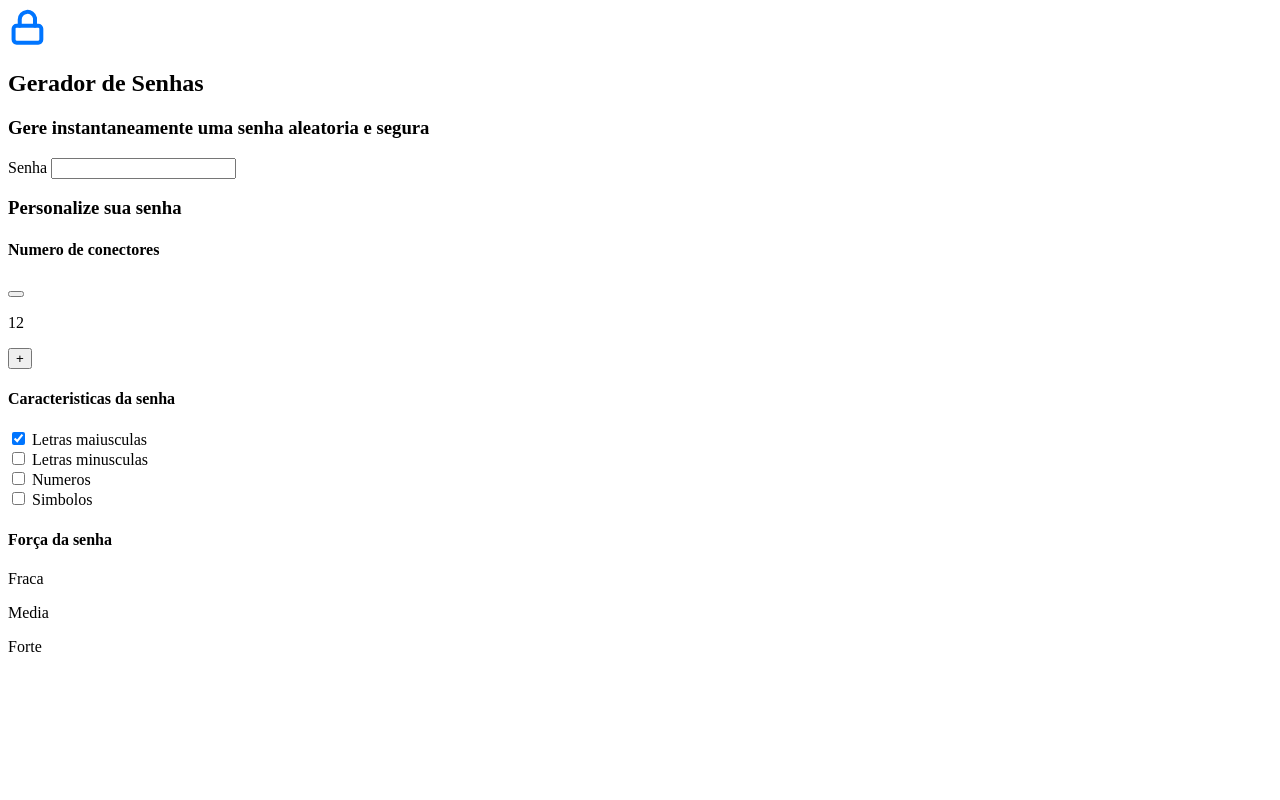
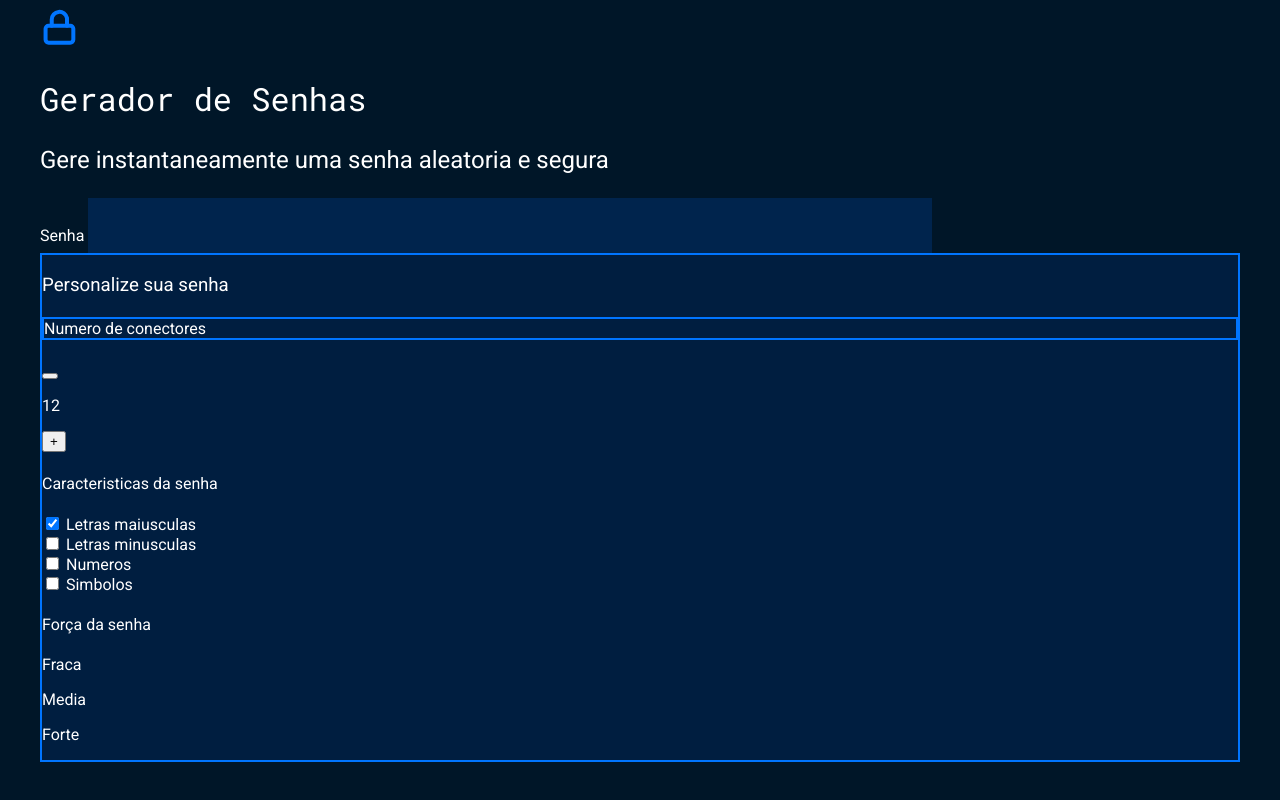
Before and after one commit to Adrian1576/Senhas, a plain HTML site: page index.html in a window 1280 px wide. Drawn offline with Linux system fonts and the light colour scheme.

Commit message:
Add files via upload

```diff
--- a/index.html
+++ b/index.html
@@ -59,3 +59,10 @@
                         <p>Forte</p>
                     </div>
                     <p class="entropia"></p>
+                </div>
+            </div>
+        </div>
+    </section>
+    <script src="main.js"></script>
+</body>
+</html>
--- a/style.css
+++ b/style.css
@@ -0,0 +1,65 @@
+@import url('https://fonts.googleapis.com/css2?family=Roboto&family=roboto+mono&display=swap');
+
+:root {
+    --branco: white;
+    --cor-de-fundo: #001628;
+    --fundo-senha: #00244D;
+    --fundo-texto: #001E40;
+    --borda: #0075FF;
+    --roboto: 'Roboto', sans-serif;
+    --roboto-mono: 'Roboto Mono', monospace;
+}
+
+*{
+    font-weight: 400;
+}
+
+body {
+    color: var(--branco);
+    background-color: var(--cor-de-fundo);
+    font-family: var(--roboto);
+}
+
+.titulo-principal {
+    font-family: var(--roboto-mono);
+    font-size: 32px;
+}
+
+.titulo-secundario {
+    font-size: 24px;
+}
+
+.contexto-titulo {
+    text-align: center;
+    margin-top: 80px;
+}
+
+.contexto-senha {
+    margin-top: 80px;
+    background: var(--fundo-senha);
+    padding: 24px;
+    border-bottom: 6px solid var(--borda);
+}
+
+#campo-senha {
+    background-color: var(--fundo-senha);
+    border: none;
+    color: var(--branco);
+    font-family: var(--roboto-mono);
+    font-size: 40px;
+    width: 70%;
+}
+
+#campo-senha:focus {
+    outline: none;
+}
+
+.conteudo {
+    max-width: 1200px;
+    margin: 0 auto;
+}
+
+.parametro {
+    background-color: var(--fundo-texto);
+    border: 2px solid var(--borda);
+}
```
